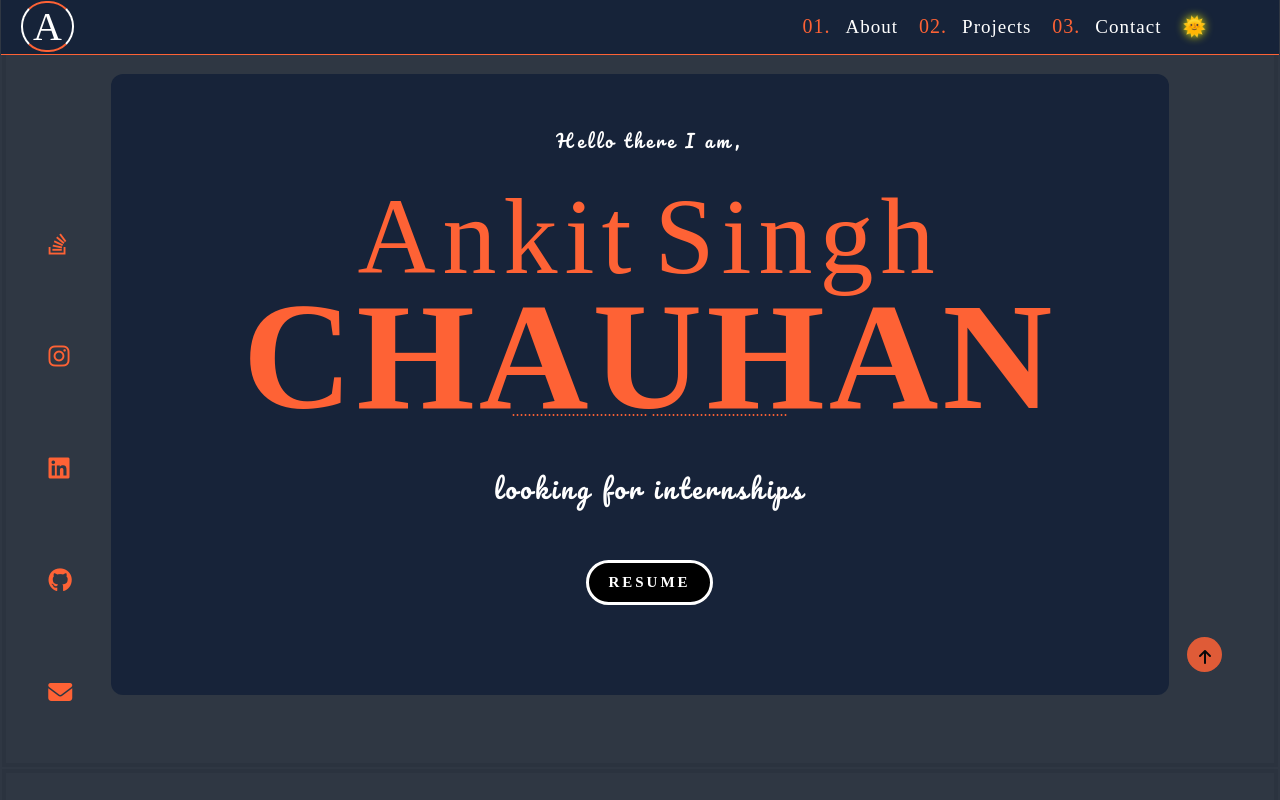
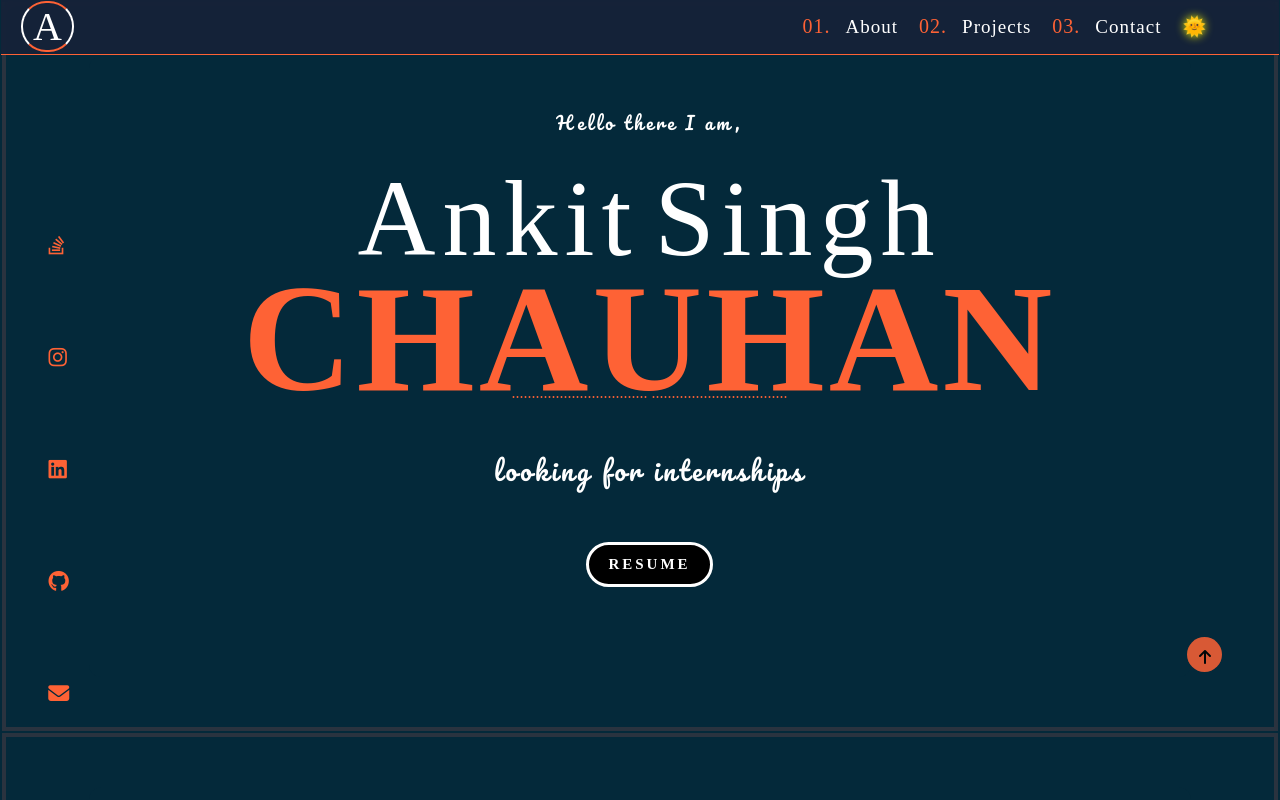
Before and after one commit to ankitsingh2105/Portfolio, a React (Create React App) app: page / in a window 1280 px wide. Shown: the top 800 px of the page. Built offline with nearby package versions, Linux system fonts and the light colour scheme; a web font is replaced by a local one.

Commit message:
anchor tag taget set to blank

```diff
--- a/src/COMPONENTS/Newhome.jsx
+++ b/src/COMPONENTS/Newhome.jsx
@@ -46,6 +46,7 @@ export default function Newhome() {
     const [borderblack, setborderblack] = useState({})
     const [sectioncolor, setsectioncolor] = useState({})
     const [yelloToblack, setyelloToblack] = useState({})
+    const [yelloToblack2, setyelloToblack2] = useState({})
     const [backgroundYellotoorange, setbackgroundYellotoorange] = useState({});
     const [truck, settruck] = useState({})
     const [daynight, setdaynight] = useState(true)
@@ -102,6 +103,10 @@ export default function Newhome() {
             color: '#0a192f',
             fontWeight: '900'
         })
+        setyelloToblack2({
+            color: '#0a192f',
+            fontWeight: '900'
+        })
         settruck({
             color: '#0a192f',
             'borderColor': '#0a192f',
@@ -132,7 +137,8 @@ export default function Newhome() {
             color: '#fe6235'
         })
         setsunmoon('🌞');
-        document.body.style.background = 'rgb(43 51 64 / 98%)'
+        document.body.style.background = '#04293a'
+        // document.body.style.background = 'rgb(43 51 64 / 98%)'
         setborderGoldToOrange({
             'borderColor': '#fe6235',
         })
@@ -160,11 +166,15 @@ export default function Newhome() {
             'borderColor': 'white',
         })
         setsectioncolor({
-            backgroundColor: "rgb(22 35 57 / 94%)",
+            backgroundColor: "#04293a",
+            // backgroundColor: "rgb(22 35 57 / 94%)",
             // webkitBackdropFilter: "blur(5px) saturate(200%)",
         })
         setyelloToblack({
             color: '#fe6235',
+        })
+        setyelloToblack2({
+            color: 'white',
         })
         setbackgroundYellotoorange({
             // background: 'rgb(43 51 64 / 98%)',
@@ -249,36 +259,36 @@ export default function Newhome() {
                         <div className="align">
 
                             <div className="align spacing">
-                                <div className="name" style={yelloToblack}>
+                                <div className="name" style={yelloToblack2}>
                                     A
                                 </div>
-                                <div className="name" style={yelloToblack}>
+                                <div className="name" style={yelloToblack2}>
                                     n
                                 </div>
-                                <div className="name" style={yelloToblack}>
+                                <div className="name" style={yelloToblack2}>
                                     k
                                 </div>
-                                <div className="name" style={yelloToblack}>
+                                <div className="name" style={yelloToblack2}>
                                     i
                                 </div>
-                                <div className="name" style={yelloToblack}>
+                                <div className="name" style={yelloToblack2}>
                                     t
                                 </div>
                             </div>
                             <div className="align ">
-                                <div className="name" style={yelloToblack}>
+                                <div className="name" style={yelloToblack2}>
                                     S
                                 </div>
-                                <div className="name" style={yelloToblack}>
+                                <div className="name" style={yelloToblack2}>
                                     i
                                 </div>
-                                <div className="name" style={yelloToblack}>
+                                <div className="name" style={yelloToblack2}>
                                     n
                                 </div>
-                                <div className="name" style={yelloToblack}>
+                                <div className="name" style={yelloToblack2}>
                                     g
                                 </div>
-                                <div className="name" style={yelloToblack}>
+                                <div className="name" style={yelloToblack2}>
                                     h
                                 </div>
                             </div>
@@ -464,9 +474,11 @@ export default function Newhome() {
                         <img style={{ marginBottom: "15px" }} loading="lazy" className='actingthinking align2 ' src={actingthinking} alt="" />
                     </div>
                 </div>
+            </div>
 
 
-                {/*  first one */}
+            {/*  first one */}
+            <div className="first" style={blacktowhite}>
                 <div className="section" style={sectioncolor}>
                     <div className="languages">
                         <div className="number1" style={whitetoblack}>001.</div>
@@ -514,9 +526,11 @@ export default function Newhome() {
                     </div>
                     <br />
                 </div>
+            </div>
 
 
-                {/*  second project */}
+            {/*  second project */}
+            <div className="first" style={blacktowhite}  >
                 <div className="section" style={sectioncolor}>
                     <div>
                     </div>
@@ -857,9 +871,9 @@ export default function Newhome() {
                                 <div className='alternates' style={whitetoblack} >
                                     Visit my Stack Overflow account where I try to get answers and <strong style={greetingstyle}>give answers related to WEB DEVELOPMENT</strong>, which helps me to improve my ability to understand codes.
                                 </div>
-                                <a href="https://stackoverflow.com/users/19757319/ankit" target="_blank">
+                                <a href="https://stackoverflow.com/users/19757319/ankit" target="_blank"  rel="noreferrer" >
                                     <br />
-                                    <img style={{border:"1px solid black"}} src="https://stackexchange.com/users/flair/26054765.png?theme=clean" className="stackOverflowLink" alt='Stack' />
+                                    <img style={{ border: "1px solid black" }} src="https://stackexchange.com/users/flair/26054765.png?theme=clean" className="stackOverflowLink" alt='Stack' />
                                 </a>
                                 <div style={whitetoblack} className='visit'>Visit my profile by clicking above image </div>
                             </div>
@@ -905,6 +919,9 @@ export default function Newhome() {
             <button className="change_theme firstColor" ref={icon} onClick={() => ChangeTheme('#FF5757')} ></button>
             <button className="change_theme thirdColor" ref={icon} onClick={() => ChangeTheme('#fab005')} ></button> */}
             <div className="align2 socialMedia" >
+                <div className="verticalLine">
+
+                </div>
                 <a href="https://stackoverflow.com/users/19757319/ankit?tab=topactivity" className='hovering' target="_blank" rel="noopener noreferrer">
                     <i style={greetingstyle} class="fa-brands fa-stack-overflow social_icon socialIcon2 socail1"></i>
                 </a>
@@ -920,6 +937,9 @@ export default function Newhome() {
                 <a href="mailto:ankitchauhn21500@gmail.com" target="_blank" without rel="noreferrer">
                     <i style={greetingstyle} class="fa-solid socail5 fa-envelope social_icon socialIcon2"></i>
                 </a>
+                <div className="verticalLine" style={{yelloToblack2}} >
+
+                </div>
             </div>
         </>
         // Project end
--- a/src/COMPONENTS/home.css
+++ b/src/COMPONENTS/home.css
@@ -148,7 +148,7 @@ body::-webkit-scrollbar-thumb {
 }
 
 .section {
-    margin: 11px;
+    /* margin: 11px; */
     padding: 2px;
     border-radius: 12px;
 }
@@ -214,7 +214,7 @@ body::-webkit-scrollbar-thumb {
 .intro {
     justify-content: center;
     flex-direction: column;
-    margin-top: 6rem;
+    margin-top: 7rem;
 }
 
 .name {
@@ -307,11 +307,6 @@ body::-webkit-scrollbar-thumb {
 
 /*  second page  */
 
-
-
-.info1 {
-    margin: 0px 0px 10px 0px;
-}
 
 .info2 {
     margin: 30px 0px 10px 0px;
@@ -875,11 +870,7 @@ li {
 
 @media screen and (min-width: 778px) {
     .section {
-        margin: 80px 50px 50px 50px;
-    }
-
-    .acknoledgement{
-
+        margin: 80px 71px 50px 91px;
     }
 
     .resume {
@@ -976,42 +967,37 @@ li {
     .socialIcon2 {
         display: block;
         margin-top: 60px;
-        font-size: 24px;
+        font-size: 21px;
     }
 
     .socail5 {
         position: fixed;
         bottom: 12%;
-        left: .5%;
-        transition: transform .6s
+        left: 4%;
     }
 
     .socail2 {
         position: fixed;
         bottom: 26%;
-        left: -0.6%;
-        transition: transform .6s
+        left: 3%;
     }
 
     .socail3 {
         position: fixed;
         bottom: 40%;
-        left: -0.6%;
-        transition: transform .6s
+        left: 3%;
     }
 
     .socail4 {
         position: fixed;
         bottom: 54%;
-        left: -0.6%;
-        transition: transform .6s
+        left: 3%;
     }
 
     .socail1 {
         position: fixed;
         bottom: 68%;
-        left: -0.6%;
-        transition: transform 0.6s
+        left: 3%;
     }
 
     .socail1:hover,
@@ -1020,7 +1006,7 @@ li {
     .socail4:hover,
     .socail5:hover {
         font-size: 30px;
-        transform: rotate(360deg);
+        transition: all .3s ease-out
     }
 
 }
@@ -1100,7 +1086,7 @@ li {
 
 @media screen and (min-width :1262px) {
     .section {
-        margin: 68px 105px;
+        margin: 50px 83px;
     }
 
     .intro {
```
